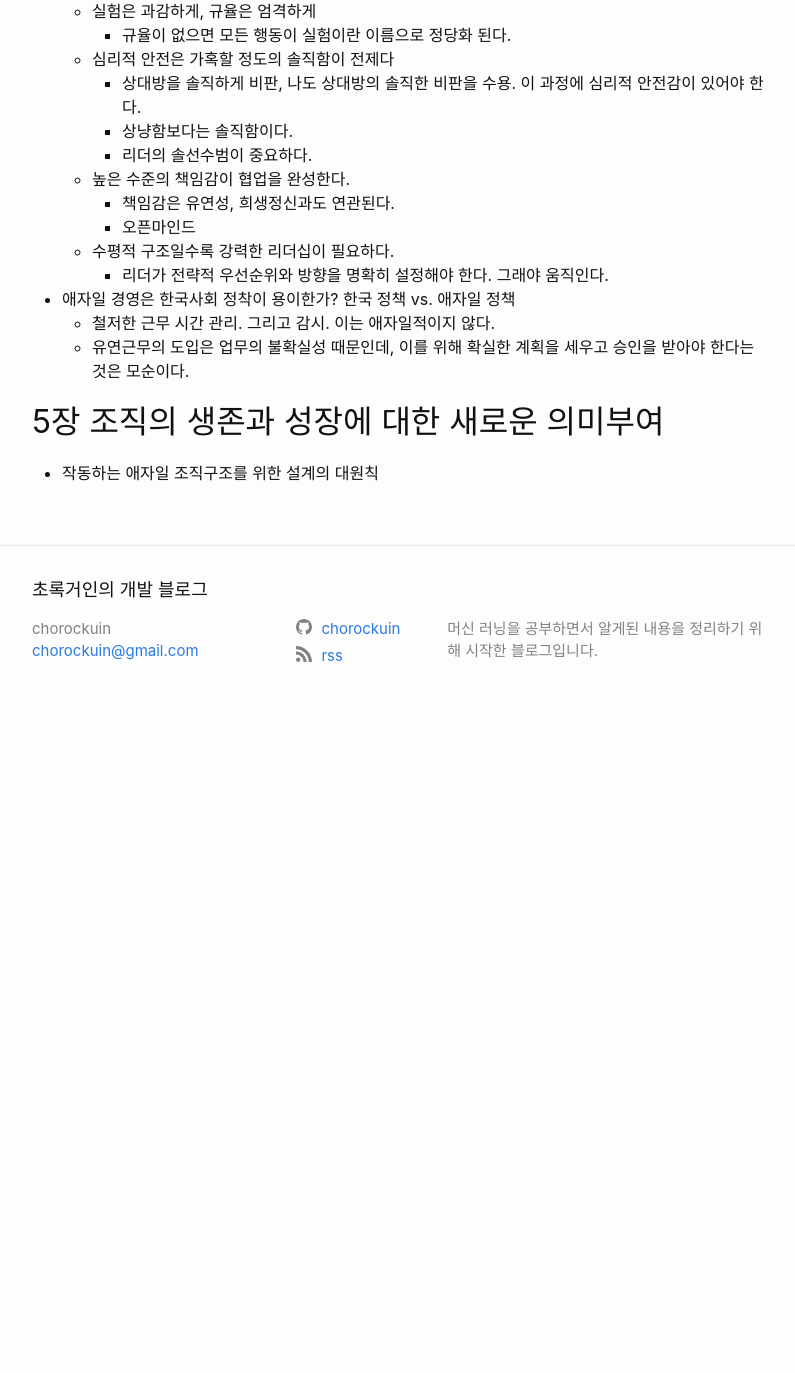
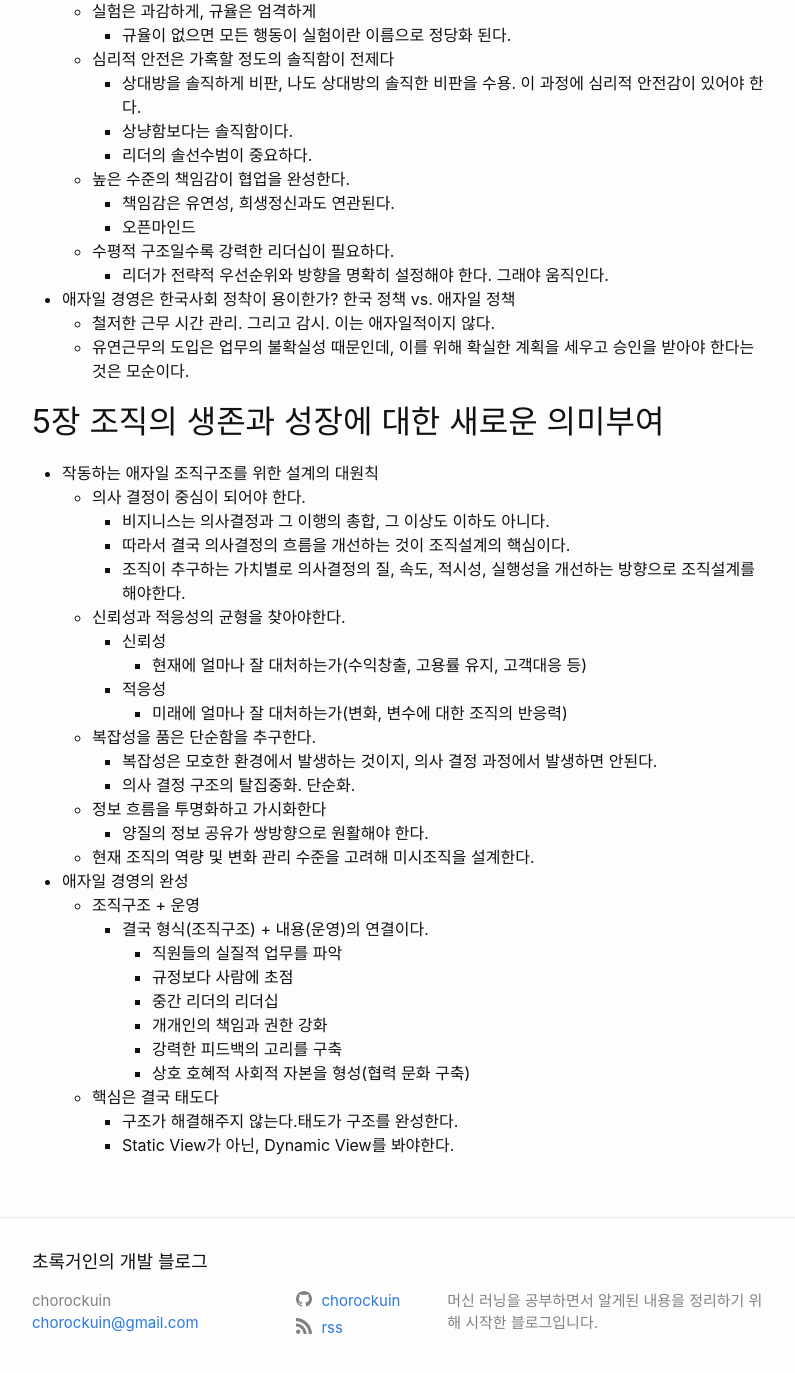
Before and after one commit to chorockuin/chorockuin.github.io, a Jekyll site: the page built from _posts/2020-10-11-naked_agile.md, in a window 1280 px wide and 1400 px high, scrolled down 4545 px. Shown: the top 1373 px of the window, without its empty margins (238-1033 px from the left). Built offline with Jekyll 4.4.1, drawn with Linux system fonts in a browser that asks for light colours; before the commit the page ends 5273 px from its top, so only the background shows below that.

Commit message:
Update 2020-10-11-naked_agile.md

```diff
--- a/_posts/2020-10-11-naked_agile.md
+++ b/_posts/2020-10-11-naked_agile.md
@@ -206,3 +206,30 @@ Dave Thomas
 ## 5장 조직의 생존과 성장에 대한 새로운 의미부여
 
 - 작동하는 애자일 조직구조를 위한 설계의 대원칙
+  - 의사 결정이 중심이 되어야 한다.
+    - 비지니스는 의사결정과 그 이행의 총합, 그 이상도 이하도 아니다.
+    - 따라서 결국 의사결정의 흐름을 개선하는 것이 조직설계의 핵심이다.
+    - 조직이 추구하는 가치별로 의사결정의 질, 속도, 적시성, 실행성을 개선하는 방향으로 조직설계를 해야한다.
+  - 신뢰성과 적응성의 균형을 찾아야한다.
+    - 신뢰성
+      - 현재에 얼마나 잘 대처하는가(수익창출, 고용률 유지, 고객대응 등)
+    - 적응성
+      - 미래에 얼마나 잘 대처하는가(변화, 변수에 대한 조직의 반응력)
+  - 복잡성을 품은 단순함을 추구한다.
+    - 복잡성은 모호한 환경에서 발생하는 것이지, 의사 결정 과정에서 발생하면 안된다.
+    - 의사 결정 구조의 탈집중화. 단순화.
+  - 정보 흐름을 투명화하고 가시화한다
+    - 양질의 정보 공유가 쌍방향으로 원활해야 한다.
+  - 현재 조직의 역량 및 변화 관리 수준을 고려해 미시조직을 설계한다.
+- 애자일 경영의 완성
+  - 조직구조 + 운영
+    - 결국 형식(조직구조) + 내용(운영)의 연결이다.
+      - 직원들의 실질적 업무를 파악
+      - 규정보다 사람에 초점
+      - 중간 리더의 리더십
+      - 개개인의 책임과 권한 강화
+      - 강력한 피드백의 고리를 구축
+      - 상호 호혜적 사회적 자본을 형성(협력 문화 구축)
+  - 핵심은 결국 태도다
+    - 구조가 해결해주지 않는다.태도가 구조를 완성한다.
+    - Static View가 아닌, Dynamic View를 봐야한다.
```
